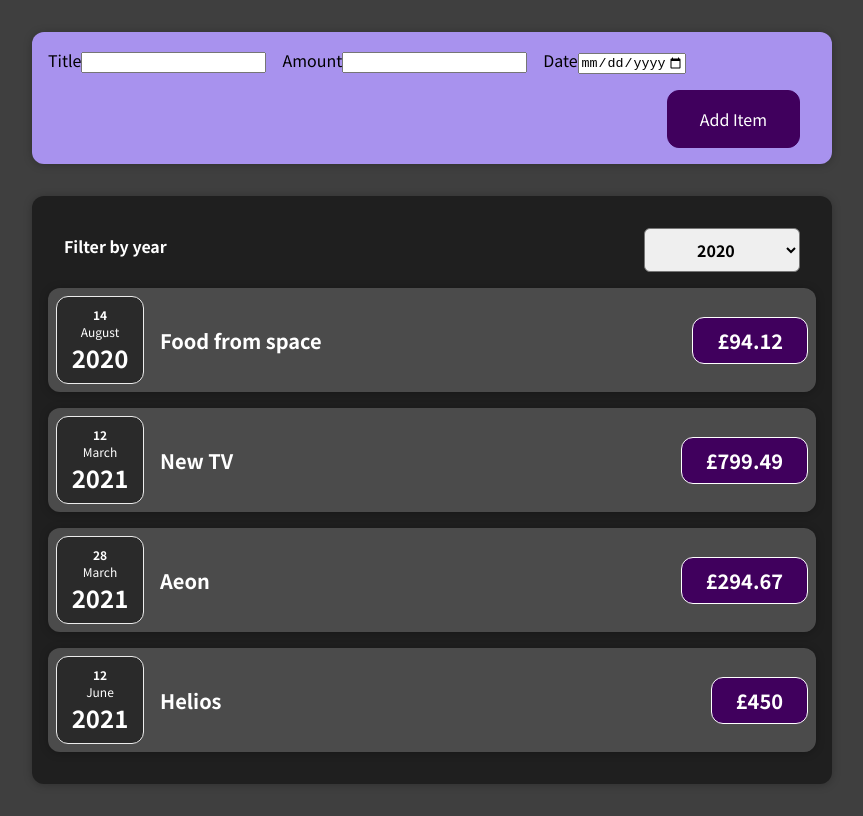
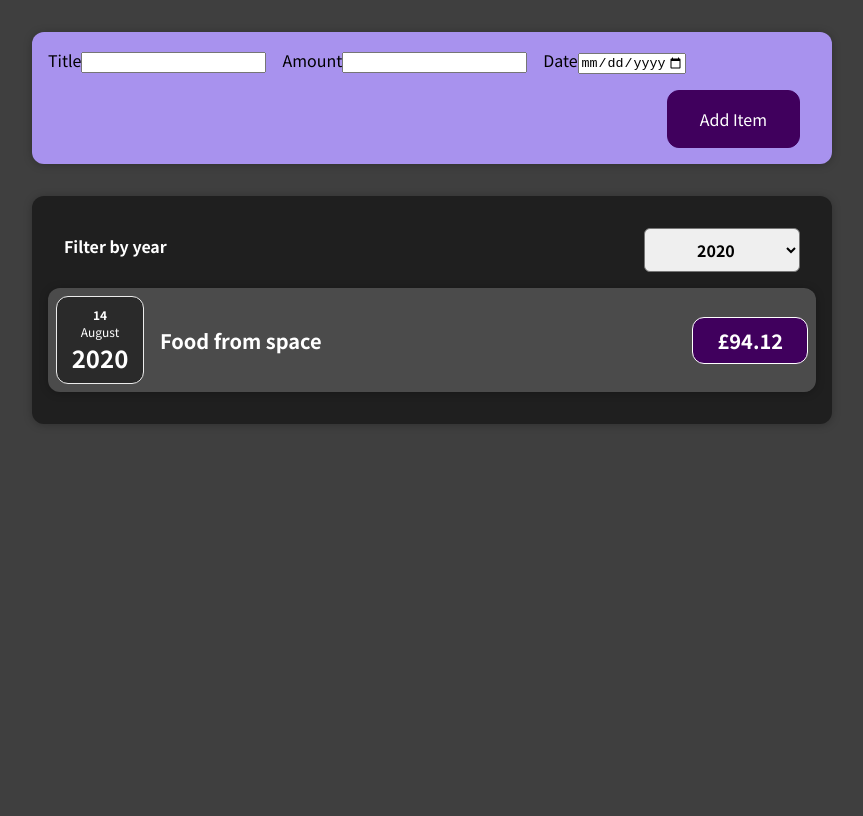
Before and after one commit to denriquem/greenGold, a React (Create React App) app: page / in a window 1280 px wide. Shown: the whole page, without its empty margins (208-1071 px from the left). Built offline with nearby package versions, Linux system fonts and the light colour scheme.

Commit message:
filter function working

```diff
--- a/src/components/Expenses/Expenses.js
+++ b/src/components/Expenses/Expenses.js
@@ -11,6 +11,10 @@ const Expenses = (props) => {
 		setFilteredYear(selectedYear);
 	};
 
+	const filteredExpenses = props.expensesArr.filter((expense) => {
+		return expense.date.getFullYear().toString() === filteredYear;
+	});
+
 	return (
 		<div>
 			<Card className="expenses">
@@ -18,7 +22,7 @@ const Expenses = (props) => {
 					selected={filteredYear}
 					onYearSelect={filterChangeHandler}
 				/>
-				{props.expensesArr.map((expense) => (
+				{filteredExpenses.map((expense) => (
 					<GreenItem
 						key={expense.id}
 						title={expense.title}
```
Also changed, not shown: 1 other file (tests, documents, lock files or other folders).
